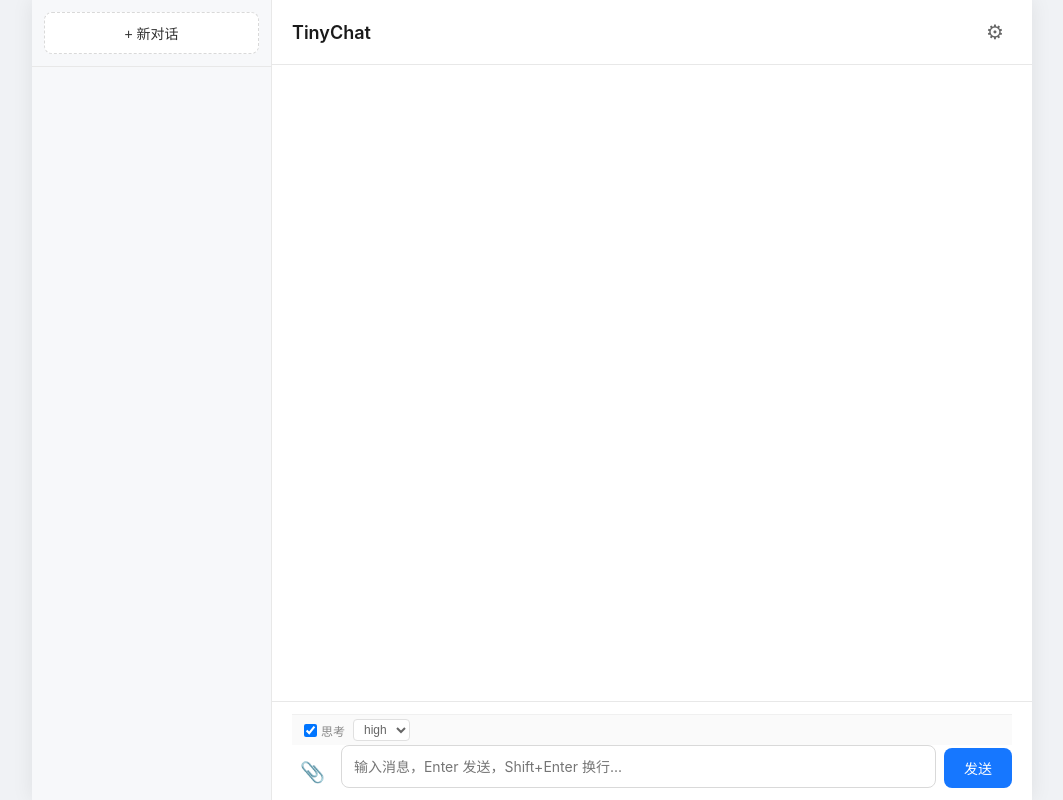
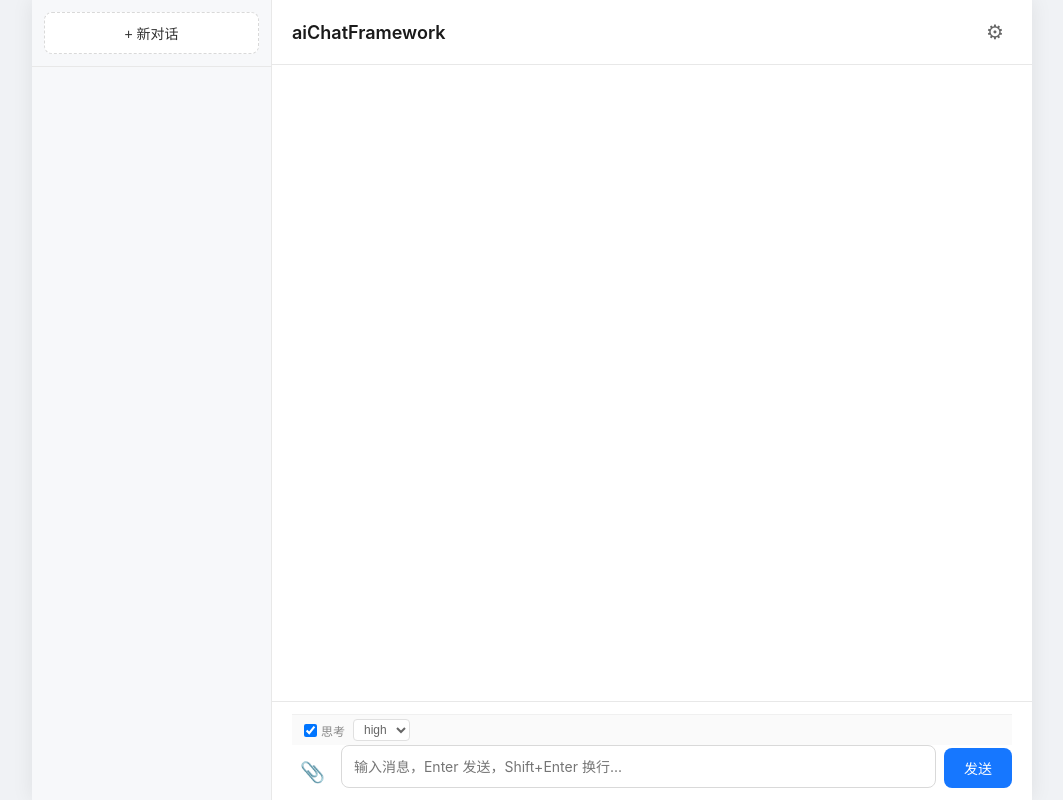
Before and after one commit to mc3545dada/aiChatFramework, a plain HTML site: page frontend/index.html in a window 1280 px wide. Shown: the whole page, without its empty margins (108-1171 px from the left). Drawn offline with Linux system fonts and the light colour scheme; no server answers.

Commit message:
rename: TinyChat -> aiChatFramework

```diff
--- a/backend/package.json
+++ b/backend/package.json
@@ -1,7 +1,7 @@
 {
   "name": "ai-chat-backend",
   "version": "1.0.0",
-  "description": "AI Chat backend proxy for OpenAI-compatible API",
+  "description": "aiChatFramework backend proxy for OpenAI-compatible API",
   "main": "server.js",
   "scripts": {
     "start": "node server.js",
--- a/backend/server.js
+++ b/backend/server.js
@@ -371,7 +371,7 @@
 
 app.listen(PORT, () => {
   const s = getSettings();
-  console.log(`TinyChat started: http://localhost:${PORT}`);
+  console.log(`aiChatFramework started: http://localhost:${PORT}`);
   console.log(`   API: ${s.apiBaseUrl}`);
   console.log(`   Model: ${s.model}`);
   console.log(`   API Key: ${s.apiKey ? 'configured' : 'NOT configured'}`);
--- a/frontend/index.html
+++ b/frontend/index.html
@@ -3,7 +3,7 @@
 <head>
   <meta charset="UTF-8">
   <meta name="viewport" content="width=device-width, initial-scale=1.0">
-  <title>TinyChat</title>
+  <title>aiChatFramework</title>
   <link rel="stylesheet" href="/css/style.css">
 </head>
 <body>
@@ -20,7 +20,7 @@
     <div id="main">
       <header>
         <button id="sidebar-toggle" title="切换侧栏">&#9776;</button>
-        <h1>TinyChat</h1>
+        <h1>aiChatFramework</h1>
         <button id="settings-btn" title="设置">&#9881;</button>
       </header>
 
```
Also changed, not shown: README.md, 1 other file.
